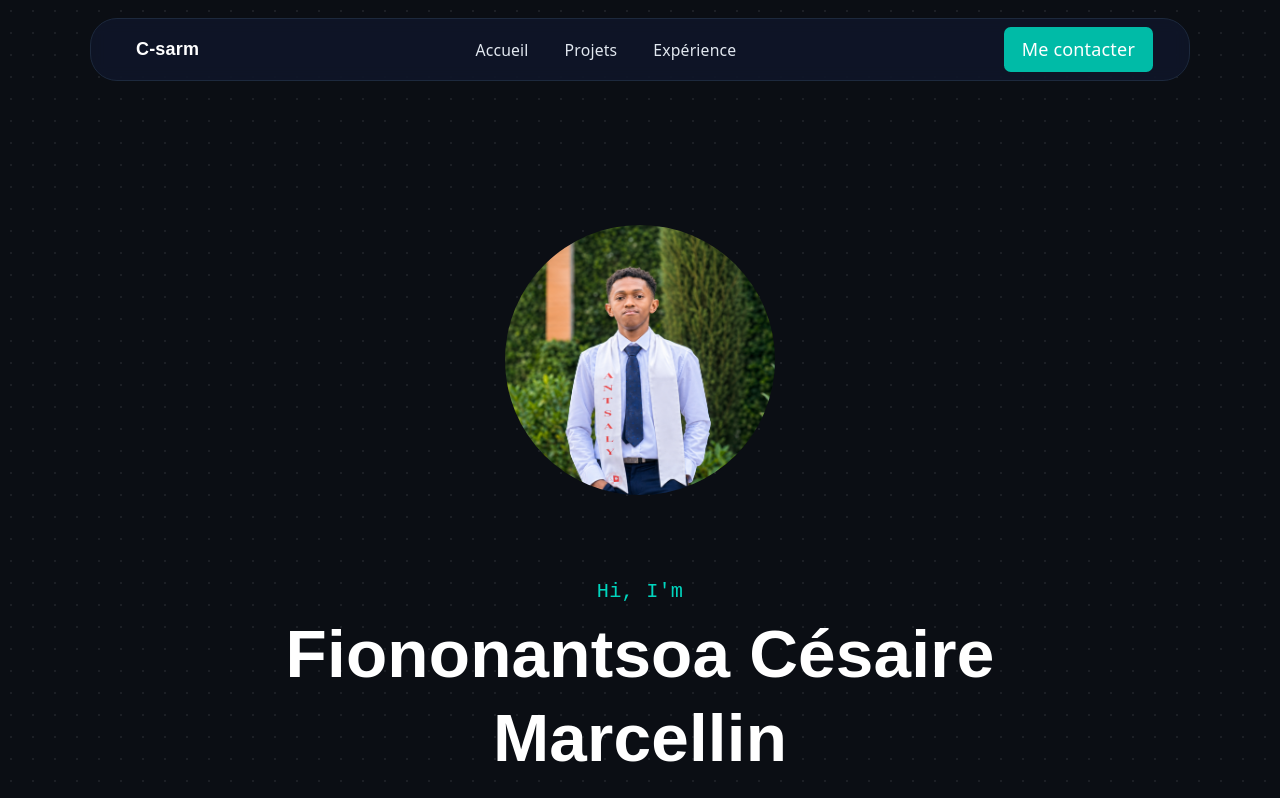
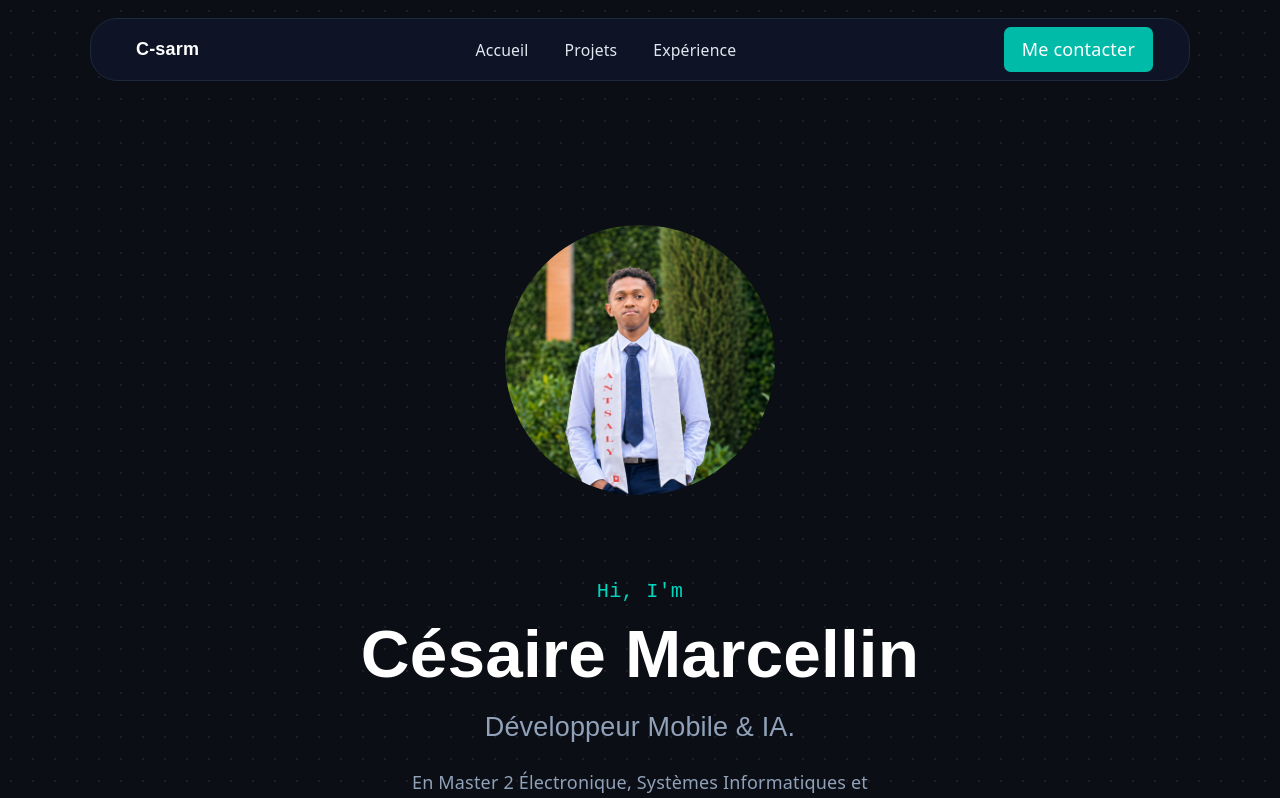
Before and after one commit to Cemafio/Portfolio_, a React app: page / in a window 1280 px wide. Shown: the top 798 px of the page. Built offline with nearby package versions, Linux system fonts and the light colour scheme; the HTML template or start-up script is replaced by a standard one.

Commit message:
Edit name

```diff
--- a/src/screen/home.tsx
+++ b/src/screen/home.tsx
@@ -61,7 +61,7 @@ function HomePage() {
             Hi, I'm
         </h2>
         <h1 className="text-5xl md:text-6xl font-bold mt-1 leading-tight font-['Space_Grotesk',sans-serif] text-white">
-            Fiononantsoa Césaire Marcellin
+            Césaire Marcellin
         </h1>
         <h2 className="text-2xl text-slate-400 mt-3 font-['Space_Grotesk',sans-serif]">
             Développeur Mobile & IA.
@@ -97,7 +97,7 @@ function HomePage() {
             <a href="#" target="_blank" rel="noreferrer" aria-label="LinkedIn" className="text-slate-500 hover:text-teal-400">
             <svg width="22" height="22" viewBox="0 0 24 24" fill="currentColor"><path d="M4.98 3.5C4.98 4.88 3.87 6 2.5 6S0 4.88 0 3.5 1.12 1 2.5 1s2.48 1.12 2.48 2.5ZM.5 8.25h4V23h-4V8.25Zm7.5 0h3.83v2.02h.05c.53-1 1.84-2.06 3.79-2.06 4.05 0 4.8 2.67 4.8 6.13V23h-4v-6.7c0-1.6-.03-3.65-2.22-3.65-2.23 0-2.57 1.74-2.57 3.54V23h-4V8.25Z"/></svg>
             </a>
-            <a href="mailto:fiononantsoacesarmarcellin@mail.com" aria-label="Email" className="text-slate-500 hover:text-teal-400">
+            <a href="mailto:cesarmarcellin@mail.com" aria-label="Email" className="text-slate-500 hover:text-teal-400">
             <svg width="22" height="22" viewBox="0 0 24 24" fill="none" stroke="currentColor" strokeWidth="1.8"><rect x="2" y="4" width="20" height="16" rx="2"/><path d="m2 6 10 7 10-7"/></svg>
             </a>
         </div>
```
